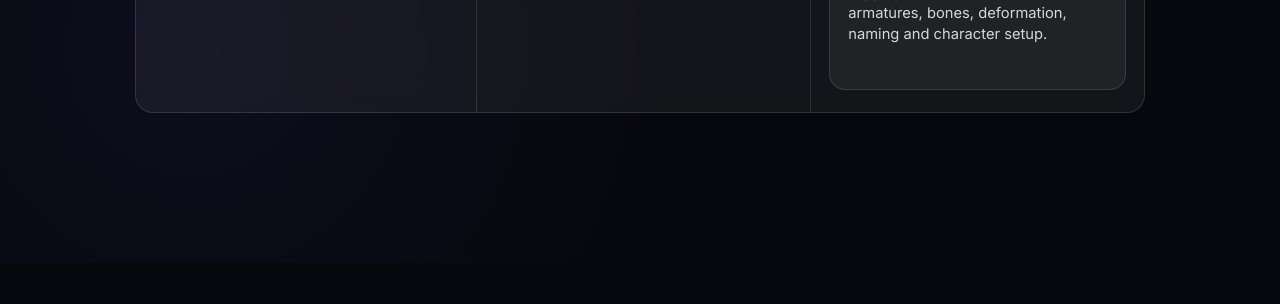
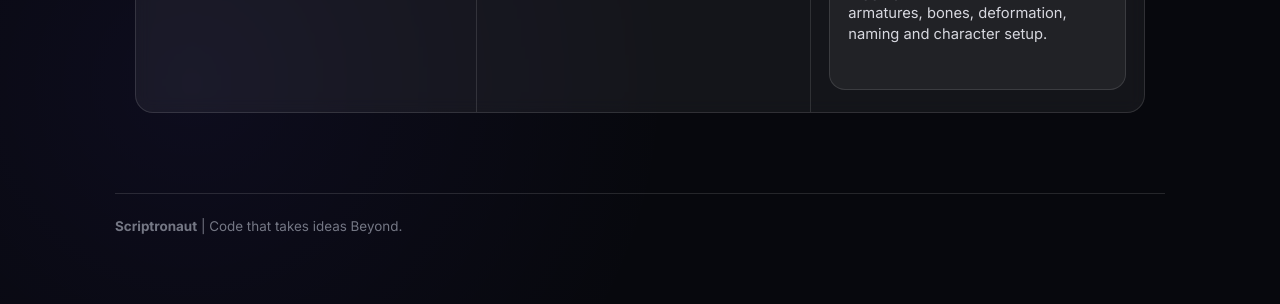
Before and after one commit to scotthomson-naut/qc, a Python web app: template documentation/template/tools.html in a window 1280 px wide. Shown: the part 800-1104 px from the top of the page. Before the commit the page ends 979 px from the top, so only its background shows below. Run offline with Jinja, Linux system fonts and the light colour scheme; the template is opened without the code that fills it, so the values that code supplies are empty.

Commit message:
added comments

```diff
--- a/documentation/template/tools.html
+++ b/documentation/template/tools.html
@@ -87,6 +87,7 @@
                 <!-- Packs -->
                 <div class="tool-column tool-pack-column">
 
+                    <!-- Animation -->
                     <a class="tool-card" href="packs/animation/index.html">
                         <div class="tool-price">$10</div>
                         <h3>
@@ -102,6 +103,7 @@
                         </span>
                     </a>
 
+                    <!-- Rigging -->
                     <a class="tool-card" href="packs/rigging/index.html">
                         <div class="tool-price">$10</div>
                         <h3>
@@ -116,10 +118,18 @@
                             View Pack →
                         </span>
                     </a>
+
+
                 </div>
 
             </section>
 
+
+            <!-- Footer -->
+            <footer class="footer">
+                <b>Scriptronaut</b> | Code that takes ideas Beyond.
+            </footer>
+
         </main>
     </body>
 </html>
```
